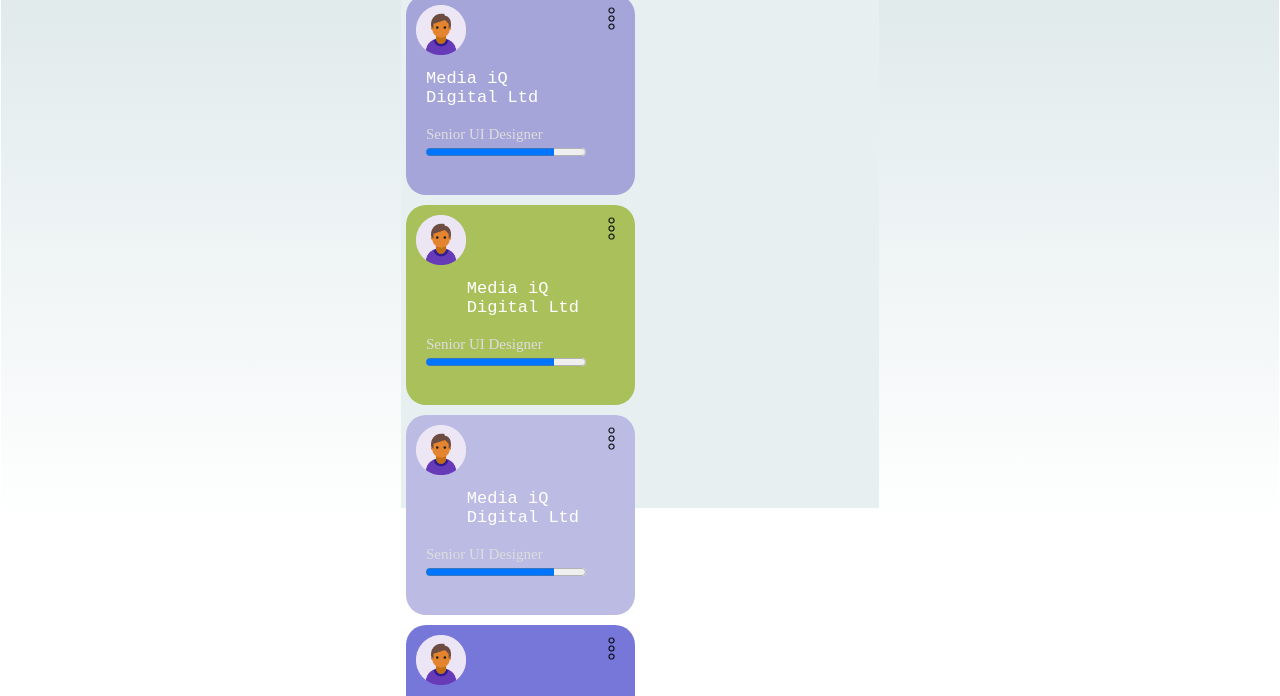
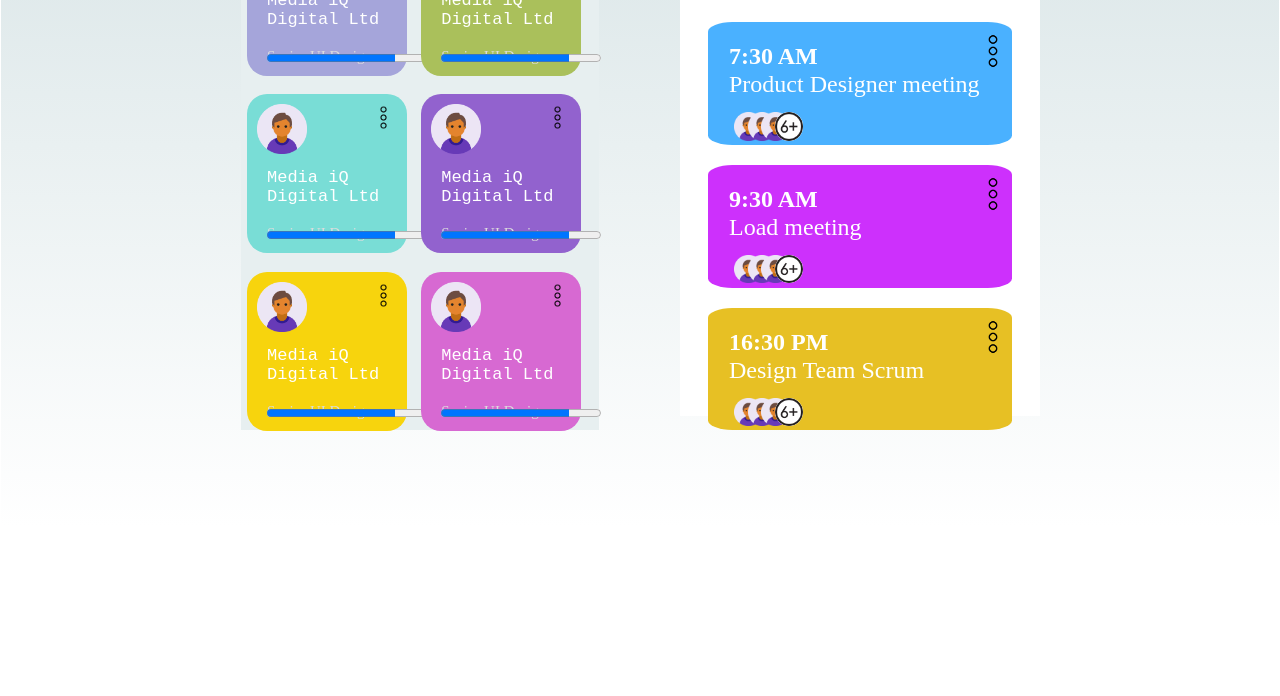
Before and after one commit to mehemmed04/Lesson1, a plain HTML site: page TASK1/index.html in a window 1280 px wide. Shown: the part 236-932 px from the top of the page. After the commit the page ends 800 px from the top, so only its background shows below. Drawn offline with Linux system fonts and the light colour scheme.

Commit message:
Completed

```diff
--- a/TASK1/index.html
+++ b/TASK1/index.html
@@ -6,118 +6,7 @@
     <meta http-equiv="X-UA-Compatible" content="IE=edge">
     <meta name="viewport" content="width=device-width, initial-scale=1.0">
     <title>TASK 1</title>
-    <style>
-        * {
-            margin: 1px;
-        }
-
-        body {
-            background-image: linear-gradient(to bottom, rgb(211, 225, 227), white);
-            background-size: cover;
-            height: 95vh;
-            background-repeat: no-repeat;
-            display: flex;
-
-            justify-content: center;
-        }
-
-        .first {
-            width: 60vh;
-            margin-top: 10%;
-        }
-
-        .upHeader {
-            display: flex;
-            justify-content: space-between;
-        }
-
-        .leftItem {
-            display: flex;
-            align-items: center;
-            justify-content: left;
-        }
-
-        .middleItem {
-            display: flex;
-            align-items: center;
-            justify-content: center;
-        }
-
-        .side-by-side {
-            display: flex;
-            align-items: center;
-        }
-
-        .rightItem {
-            display: flex;
-            align-items: center;
-            justify-content: flex-end;
-        }
-
-        .headerImage {
-            height: 15px;
-        }
-
-        .header {
-            background: white;
-        }
-
-        .downHeader {
-            display: flex;
-            align-items: center;
-            justify-content: center;
-        }
-        .body-section{
-            background-color: rgb(231, 239, 240);
-            height: 70vh;
-        }
-        .title {
-            align-items: center;
-        }
-        .buttons{
-            display: flex;
-            flex-direction: row;
-        }
-        .button{
-            background-color: white;
-            border-radius: 50%;
-            font-size: 18px;
-            padding: 10px 15px;
-            justify-content: center;
-            vertical-align: middle;
-            align-items: center;
-            text-align: center;
-            width: 30%;
-            margin: 0 20px;
-        }
-        #button1{
-            background-color: gray;
-        }
-        .profiles{
-            display: flex;
-            flex-wrap: wrap;
-            margin: auto;
-        }
-        .profile{
-            position: relative;
-            width: 48%;
-            margin: 5px;
-            height: 200px;
-            border-radius: 20px;
-        }
-        .prof-img{
-            width: 50px;
-            margin: 10px;
-
-        }
-        .menu-img{
-            position: absolute;
-            right: 10px;
-            top: 10px;
-            height: 25px;
-        }
-
-    </style>
+    <link rel="stylesheet" href="style.css">
 </head>
 
 <body>
@@ -148,68 +37,133 @@
                 <div class="button">Completed</div>
             </div>
             <div class="profiles">
+                <div class="profile-2">
+
                     <div class="profile" style="background-color:rgb(165, 165, 218);">
                         <img src="Images/profile.png" class="prof-img">
                         <img src="Images/menu.png" class="menu-img">
-                    <pre style="font-size: 17px;color:white;margin: 0 20px;">
+                        <pre>
 Media iQ
 Digital Ltd
                             </pre>
-                    <p style="font-size: 15px;color:rgb(221, 221, 221);margin: 0 20px;">Senior UI Designer</p>
+                        <p>Senior UI Designer</p>
                         <progress value="80" max="100" style="margin:0 20px ;"></progress>
                     </div>
-                    <div class="profile" style="background-color:rgb(170, 192, 91);" >
+
+                    <div class="profile" style="background-color:rgb(170, 192, 91);">
                         <img src="Images/profile.png" class="prof-img">
                         <img src="Images/menu.png" class="menu-img">
-                        <pre style="font-size: 17px;color:white;margin: 0 20px;">
+                        <pre>
 Media iQ
 Digital Ltd
                             </pre>
-                        <p style="font-size: 15px;color:rgb(221, 221, 221);margin: 0 20px;">Senior UI Designer</p>
+                        <p>Senior UI Designer</p>
                         <progress value="80" max="100" style="margin:0 20px ;"></progress>
                     </div>
-                    <div class="profile" style="background-color:rgb(187, 187, 228);">
+
+                </div>
+
+                <div class="profile-2">
+
+                    <div class="profile" style="background-color:rgb(121, 221, 214);">
                         <img src="Images/profile.png" class="prof-img">
                         <img src="Images/menu.png" class="menu-img">
-                        <pre style="font-size: 17px;color:white;margin: 0 20px;">
+                        <pre>
 Media iQ
 Digital Ltd
                             </pre>
-                        <p style="font-size: 15px;color:rgb(221, 221, 221);margin: 0 20px;">Senior UI Designer</p>
+                        <p>Senior UI Designer</p>
                         <progress value="80" max="100" style="margin:0 20px ;"></progress>
                     </div>
-                    <div class="profile" style="background-color:rgb(119, 119, 218);">
+
+                    <div class="profile" style="background-color:rgb(146, 98, 206);">
                         <img src="Images/profile.png" class="prof-img">
                         <img src="Images/menu.png" class="menu-img">
-                        <pre style="font-size: 17px;color:white;margin: 0 20px;">
+                        <pre>
 Media iQ
 Digital Ltd
                             </pre>
-                        <p style="font-size: 15px;color:rgb(221, 221, 221);margin: 0 20px;">Senior UI Designer</p>
+                        <p>Senior UI Designer</p>
                         <progress value="80" max="100" style="margin:0 20px ;"></progress>
                     </div>
-                    <div class="profile" style="background-color:rgb(131, 138, 70);">
+
+                </div>
+
+                <div class="profile-2">
+
+                    <div class="profile" style="background-color:rgb(247, 212, 13);">
                         <img src="Images/profile.png" class="prof-img">
                         <img src="Images/menu.png" class="menu-img">
-                        <pre style="font-size: 17px;color:white;margin: 0 20px;">
+                        <pre>
 Media iQ
 Digital Ltd
                             </pre>
-                        <p style="font-size: 15px;color:rgb(221, 221, 221);margin: 0 20px;">Senior UI Designer</p>
+                        <p>Senior UI Designer</p>
                         <progress value="80" max="100" style="margin:0 20px ;"></progress>
                     </div>
-                    <div class="profile" style="background-color:rgb(221, 173, 201);">
+
+                    <div class="profile" style="background-color:rgb(215, 105, 210);">
                         <img src="Images/profile.png" class="prof-img">
                         <img src="Images/menu.png" class="menu-img">
-                        <pre style="font-size: 17px;color:white;margin: 0 20px;">
+                        <pre>
 Media iQ
 Digital Ltd
                             </pre>
-                        <p style="font-size: 15px;color:rgb(221, 221, 221);margin: 0 20px;">Senior UI Designer</p>
+                        <p>Senior UI Designer</p>
                         <progress value="80" max="100" style="margin:0 20px ;"></progress>
+                    </div>
+
+                </div>
+
             </div>
         </div>
     </div>
+    <div class="second">
+        <img src="Images/image1.jpg">
+        <div class="blocks">
+            <div class="block"
+            style="background-color: rgb(74, 177, 255);">
+                <h2>7:30 AM</h2>
+                <p>Product Designer meeting</p>
+                <img src="Images/menu.png" alt="">
+                <div class="images">
+                    <img src="Images/profile.png" alt="">
+                    <img src="Images/profile.png" alt="">
+                    <img src="Images/profile.png" alt="">
+                    <img src="Images/6+.png"
+                    style="background-color: white;border-radius: 50%;" alt="">
+                </div>
+            </div>
+            <div class="block"
+            style="background-color: rgb(205, 48, 252);">
+                <h2>9:30 AM</h2>
+                <p>Load meeting</p>
+                <img src="Images/menu.png" alt="">
+                <div class="images">
+                    <img src="Images/profile.png" alt="">
+                    <img src="Images/profile.png" alt="">
+                    <img src="Images/profile.png" alt="">
+                    <img src="Images/6+.png"
+                    style="background-color: white;border-radius: 50%;" alt="">
+                </div>
+            </div>
+
+            <div class="block"
+            style="background-color: rgb(231, 192, 36);">
+                <h2>16:30 PM</h2>
+                <p>Design Team Scrum</p>
+                <img src="Images/menu.png" alt="">
+                <div class="images">
+                    <img src="Images/profile.png" alt="">
+                    <img src="Images/profile.png" alt="">
+                    <img src="Images/profile.png" alt="">
+                    <img src="Images/6+.png"
+                    style="background-color: white;border-radius: 50%;" alt="">
+                </div>
+            </div>
+
+        </div>
+
     </div>
 </body>
 
--- /dev/null
+++ b/TASK1/style.css
@@ -0,0 +1,173 @@
+* {
+    margin: 1px;
+}
+
+body {
+    background-image: linear-gradient(to bottom, rgb(211, 225, 227), white);
+    background-size: cover;
+    height: 95vh;
+    background-repeat: no-repeat;
+    display: flex;
+
+    justify-content: center;
+}
+
+.first,.second {
+    display: inline-block;
+    width: 45vh;
+    margin: 40px;
+    margin-top: 50px;
+}
+.second{
+    background-color: white;
+    height: 75vh;
+}
+
+.upHeader {
+    display: flex;
+    justify-content: space-between;
+}
+
+.leftItem {
+    display: flex;
+    align-items: center;
+    justify-content: left;
+}
+
+.middleItem {
+    display: flex;
+    align-items: center;
+    justify-content: center;
+}
+
+.side-by-side {
+    display: flex;
+    align-items: center;
+}
+
+.rightItem {
+    display: flex;
+    align-items: center;
+    justify-content: flex-end;
+}
+
+.headerImage {
+    height: 15px;
+}
+
+.header {
+    background: white;
+}
+
+.downHeader {
+    display: flex;
+    align-items: center;
+    justify-content: center;
+}
+.body-section{
+    background-color: rgb(231, 239, 240);
+    height: 70vh;
+}
+.title {
+    align-items: center;
+}
+.buttons{
+    display: flex;
+    flex-direction: row;
+}
+.button{
+    background-color: white;
+    border-radius:  50% ;
+    font-size: 18px;
+    padding: 10px 15px;
+    justify-content: center;
+    vertical-align: middle;
+    align-items: center;
+    text-align: center;
+    width: 30%;
+    margin: 0 20px;
+}
+#button1{
+    background-color: gray;
+}
+.profile>pre{
+    font-size: 17px;
+    color:white;
+    margin: 0 20px;
+}
+.profile>p{
+    font-size: 15px;
+    color:rgb(221, 221, 221);
+    margin: 0 20px;
+}
+.profiles{
+    height: 90%;
+    margin: auto;
+}
+.profile-2{
+    height: 35%;
+}
+.profile{
+    display: inline-block;
+    width: 45%;
+    margin: 5px;
+    height: 90%;
+    position: relative;
+    border-radius: 20px;
+}
+.prof-img{
+    width: 50px;
+    margin: 10px;
+}
+progress{
+    position: absolute;
+    bottom: 10px;
+}
+.menu-img{
+    position: absolute;
+    right: 10px;
+    top: 10px;
+    height: 25px;
+}
+.second>img{
+    width: 100%;
+    height: 30%;
+}
+
+.second > .blocks{
+    width: 85%;
+    height: 60%;
+    margin: auto;
+    margin-top: 20px;
+}
+.second .block{
+    height: 23%;
+    background-color: aliceblue;
+    margin-top: 20px;
+    border-radius: 8%;
+    padding: 20px;
+    position: relative;
+}
+
+.second .images{
+    margin-left: 10%;
+    margin-top: 5%;
+}
+.second>.blocks img{
+    width: 12%;
+    margin-left: -20px;
+}
+
+.block >img{
+    width: 8%;
+    position: absolute;
+    right: 0;
+    top: 10px;
+}
+.block p{
+    font-size: 24px;
+}
+
+.block h2,p{
+    color: white;
+}
```
Also changed, not shown: TASK1/Images/6+.png (added), TASK1/Images/image1.jpg (added). Lines whose indentation alone changed are shown as unchanged.
